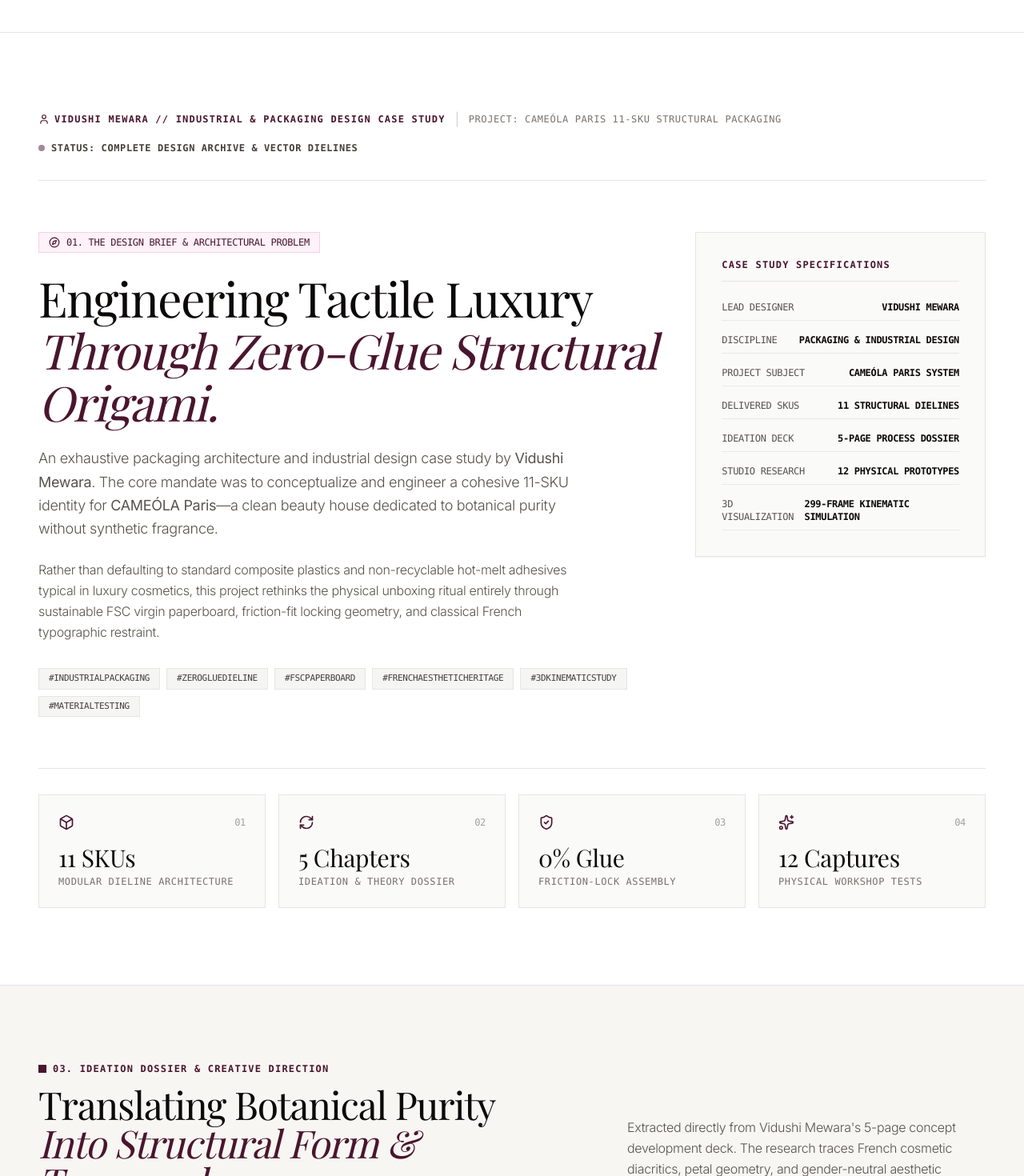
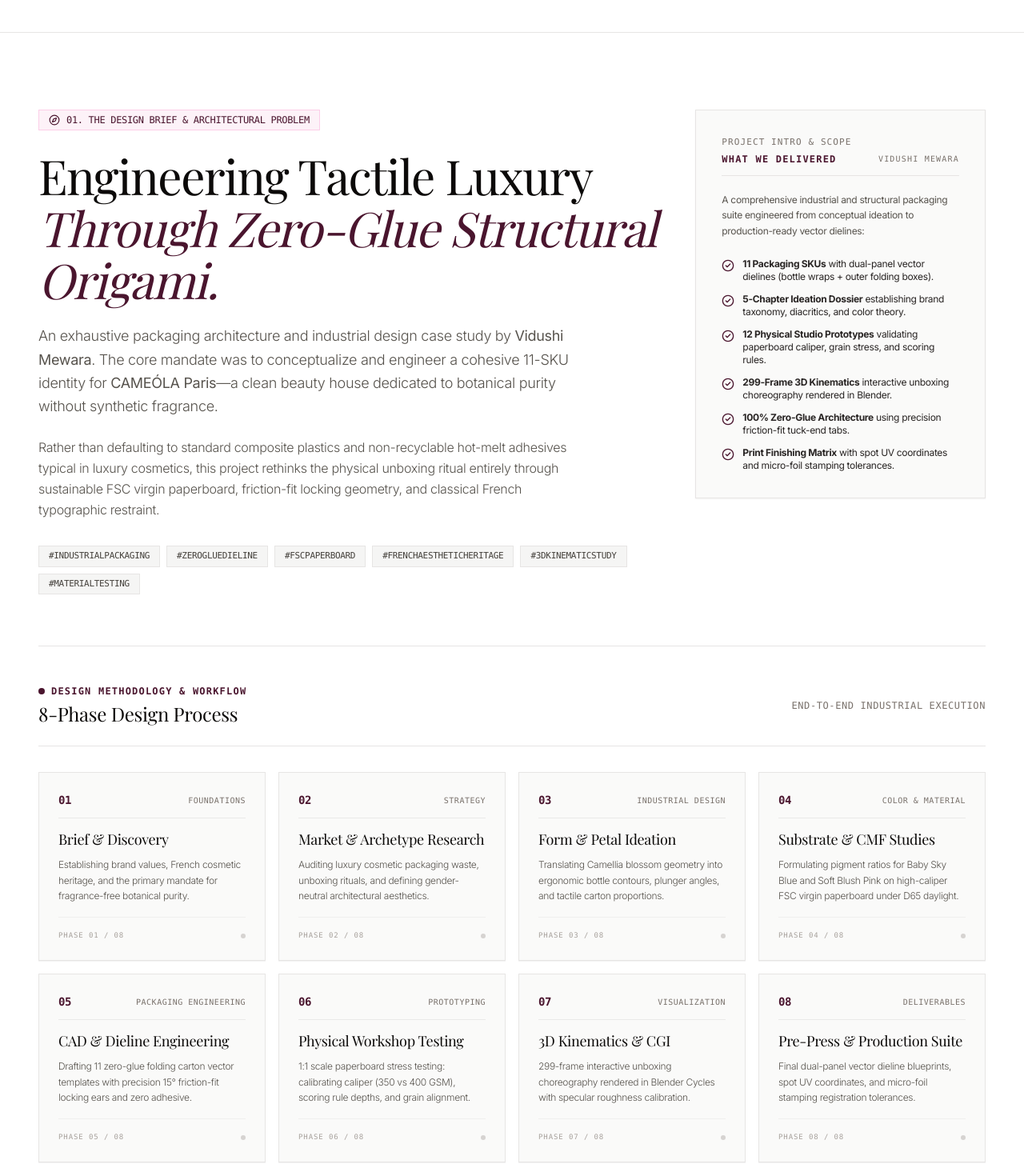
Before and after one commit to krishna0tak/portfolio, a React (Vite) app: page / in a window 1280 px wide. Shown: the part 3560-5030 px from the top of the page at 80% size. Built offline with nearby package versions, Linux system fonts and the light colour scheme; a web font is replaced by a local one.

Commit message:
feat(phase-8): remove pre-header, add deliverables intro, and add 8-card design process grid

```diff
--- a/src/components/HeroSection.jsx
+++ b/src/components/HeroSection.jsx
@@ -1,33 +1,63 @@
 import React from 'react';
-import { ArrowDownRight, Box, ShieldCheck, RefreshCw, Sparkles, Compass, Layers, CheckCircle2, User } from 'lucide-react';
+import { Compass, CheckCircle2, Box, Sparkles, Layers, Cpu, Wrench, Palette, FileText, CheckSquare } from 'lucide-react';
+
+const DESIGN_PROCESS_STEPS = [
+  {
+    step: '01',
+    title: 'Brief & Discovery',
+    category: 'Foundations',
+    desc: 'Establishing brand values, French cosmetic heritage, and the primary mandate for fragrance-free botanical purity.',
+  },
+  {
+    step: '02',
+    title: 'Market & Archetype Research',
+    category: 'Strategy',
+    desc: 'Auditing luxury cosmetic packaging waste, unboxing rituals, and defining gender-neutral architectural aesthetics.',
+  },
+  {
+    step: '03',
+    title: 'Form & Petal Ideation',
+    category: 'Industrial Design',
+    desc: 'Translating Camellia blossom geometry into ergonomic bottle contours, plunger angles, and tactile carton proportions.',
+  },
+  {
+    step: '04',
+    title: 'Substrate & CMF Studies',
+    category: 'Color & Material',
+    desc: 'Formulating pigment ratios for Baby Sky Blue and Soft Blush Pink on high-caliper FSC virgin paperboard under D65 daylight.',
+  },
+  {
+    step: '05',
+    title: 'CAD & Dieline Engineering',
+    category: 'Packaging Engineering',
+    desc: 'Drafting 11 zero-glue folding carton vector templates with precision 15° friction-fit locking ears and zero adhesive.',
+  },
+  {
+    step: '06',
+    title: 'Physical Workshop Testing',
+    category: 'Prototyping',
+    desc: '1:1 scale paperboard stress testing: calibrating caliper (350 vs 400 GSM), scoring rule depths, and grain alignment.',
+  },
+  {
+    step: '07',
+    title: '3D Kinematics & CGI',
+    category: 'Visualization',
+    desc: '299-frame interactive unboxing choreography rendered in Blender Cycles with specular roughness calibration.',
+  },
+  {
+    step: '08',
+    title: 'Pre-Press & Production Suite',
+    category: 'Deliverables',
+    desc: 'Final dual-panel vector dieline blueprints, spot UV coordinates, and micro-foil stamping registration tolerances.',
+  },
+];
 
 export default function HeroSection() {
   return (
     <section id="overview" className="relative py-24 bg-white border-t border-b border-stone-200 scroll-mt-20">
       <div className="max-w-7xl mx-auto px-6 md:px-12">
-        {/* Editorial Top Metadata Header */}
-        <div className="flex flex-wrap items-center justify-between gap-4 pb-8 border-b border-stone-200">
-          <div className="flex items-center gap-3 flex-wrap">
-            <span className="font-mono text-xs text-[#4A152E] uppercase tracking-widest font-semibold flex items-center gap-1.5">
-              <User className="w-3.5 h-3.5" />
-              VIDUSHI MEWARA // INDUSTRIAL & PACKAGING DESIGN CASE STUDY
-            </span>
-            <span className="text-stone-300">|</span>
-            <span className="font-mono text-xs text-stone-500 uppercase tracking-wider">
-              PROJECT: CAMEÓLA PARIS 11-SKU STRUCTURAL PACKAGING
-            </span>
-          </div>
-
-          <div className="flex items-center gap-2">
-            <span className="inline-block w-2 h-2 rounded-full bg-[#4A152E] animate-pulse" />
-            <span className="font-mono text-xs text-stone-700 uppercase tracking-wider font-semibold">
-              STATUS: COMPLETE DESIGN ARCHIVE & VECTOR DIELINES
-            </span>
-          </div>
-        </div>
-
-        {/* Case Study Statement & Challenge */}
-        <div className="grid grid-cols-1 lg:grid-cols-12 gap-12 py-16 items-start">
+        {/* Case Study Statement & Challenge (Starts immediately after scroll unboxing) */}
+        <div className="grid grid-cols-1 lg:grid-cols-12 gap-12 pb-16 items-start">
           <div className="lg:col-span-8 space-y-6">
             <div className="inline-flex items-center gap-2 px-3 py-1 bg-pink-50 border border-pink-200 font-mono text-xs text-[#4A152E]">
               <Compass className="w-3.5 h-3.5" />
@@ -71,95 +101,103 @@
             </div>
           </div>
 
-          <div className="lg:col-span-4 space-y-6 bg-stone-50 p-8 border border-stone-200 shadow-xs">
-            <h3 className="font-mono text-xs uppercase tracking-widest text-[#4A152E] font-semibold border-b border-stone-200 pb-3">
-              CASE STUDY SPECIFICATIONS
-            </h3>
-            <div className="space-y-4">
-              <div className="flex items-center justify-between text-xs font-mono text-stone-600 border-b border-stone-200/80 pb-2">
-                <span>LEAD DESIGNER</span>
-                <span className="text-stone-950 font-semibold">VIDUSHI MEWARA</span>
+          {/* WHAT WE DELIVERED // PROJECT INTRO */}
+          <div className="lg:col-span-4 space-y-5 bg-stone-50 p-8 border border-stone-200 shadow-xs">
+            <div>
+              <span className="font-mono text-[11px] text-stone-500 uppercase tracking-widest block mb-1">
+                PROJECT INTRO & SCOPE
+              </span>
+              <h3 className="font-mono text-xs uppercase tracking-widest text-[#4A152E] font-semibold border-b border-stone-200 pb-3 flex items-center justify-between">
+                <span>WHAT WE DELIVERED</span>
+                <span className="text-[10px] text-stone-500 font-normal">VIDUSHI MEWARA</span>
+              </h3>
+            </div>
+
+            <p className="text-xs text-stone-600 font-sans leading-relaxed">
+              A comprehensive industrial and structural packaging suite engineered from conceptual ideation to production-ready vector dielines:
+            </p>
+
+            <div className="space-y-3 pt-1">
+              <div className="flex items-start gap-2.5 text-xs text-stone-800">
+                <CheckCircle2 className="w-4 h-4 text-[#4A152E] shrink-0 mt-0.5" />
+                <span><strong>11 Packaging SKUs</strong> with dual-panel vector dielines (bottle wraps + outer folding boxes).</span>
               </div>
-              <div className="flex items-center justify-between text-xs font-mono text-stone-600 border-b border-stone-200/80 pb-2">
-                <span>DISCIPLINE</span>
-                <span className="text-stone-950 font-semibold">PACKAGING & INDUSTRIAL DESIGN</span>
+              <div className="flex items-start gap-2.5 text-xs text-stone-800">
+                <CheckCircle2 className="w-4 h-4 text-[#4A152E] shrink-0 mt-0.5" />
+                <span><strong>5-Chapter Ideation Dossier</strong> establishing brand taxonomy, diacritics, and color theory.</span>
               </div>
-              <div className="flex items-center justify-between text-xs font-mono text-stone-600 border-b border-stone-200/80 pb-2">
-                <span>PROJECT SUBJECT</span>
-                <span className="text-stone-950 font-semibold">CAMEÓLA PARIS SYSTEM</span>
+              <div className="flex items-start gap-2.5 text-xs text-stone-800">
+                <CheckCircle2 className="w-4 h-4 text-[#4A152E] shrink-0 mt-0.5" />
+                <span><strong>12 Physical Studio Prototypes</strong> validating paperboard caliper, grain stress, and scoring rules.</span>
               </div>
-              <div className="flex items-center justify-between text-xs font-mono text-stone-600 border-b border-stone-200/80 pb-2">
-                <span>DELIVERED SKUS</span>
-                <span className="text-stone-950 font-semibold">11 STRUCTURAL DIELINES</span>
+              <div className="flex items-start gap-2.5 text-xs text-stone-800">
+                <CheckCircle2 className="w-4 h-4 text-[#4A152E] shrink-0 mt-0.5" />
+                <span><strong>299-Frame 3D Kinematics</strong> interactive unboxing choreography rendered in Blender.</span>
               </div>
-              <div className="flex items-center justify-between text-xs font-mono text-stone-600 border-b border-stone-200/80 pb-2">
-                <span>IDEATION DECK</span>
-                <span className="text-stone-950 font-semibold">5-PAGE PROCESS DOSSIER</span>
+              <div className="flex items-start gap-2.5 text-xs text-stone-800">
+                <CheckCircle2 className="w-4 h-4 text-[#4A152E] shrink-0 mt-0.5" />
+                <span><strong>100% Zero-Glue Architecture</strong> using precision friction-fit tuck-end tabs.</span>
               </div>
-              <div className="flex items-center justify-between text-xs font-mono text-stone-600 border-b border-stone-200/80 pb-2">
-                <span>STUDIO RESEARCH</span>
-                <span className="text-stone-950 font-semibold">12 PHYSICAL PROTOTYPES</span>
-              </div>
-              <div className="flex items-center justify-between text-xs font-mono text-stone-600 border-b border-stone-200/80 pb-2">
-                <span>3D VISUALIZATION</span>
-                <span className="text-stone-950 font-semibold">299-FRAME KINEMATIC SIMULATION</span>
+              <div className="flex items-start gap-2.5 text-xs text-stone-800">
+                <CheckCircle2 className="w-4 h-4 text-[#4A152E] shrink-0 mt-0.5" />
+                <span><strong>Print Finishing Matrix</strong> with spot UV coordinates and micro-foil stamping tolerances.</span>
               </div>
             </div>
           </div>
         </div>
 
-        {/* Case Study Metric Cards */}
-        <div className="grid grid-cols-2 md:grid-cols-4 gap-4 pt-8 border-t border-stone-200">
-          <div className="p-6 bg-stone-50 border border-stone-200 hover:border-[#4A152E]/30 transition-colors">
-            <div className="flex items-center justify-between text-stone-700 mb-4">
-              <Box className="w-5 h-5 text-[#4A152E]" />
-              <span className="font-mono text-xs text-stone-400">01</span>
+        {/* 8-Card Design Process Grid */}
+        <div className="pt-12 border-t border-stone-200">
+          <div className="flex flex-col sm:flex-row sm:items-center justify-between gap-4 pb-6 mb-8 border-b border-stone-200">
+            <div>
+              <div className="flex items-center gap-2 mb-1">
+                <span className="w-2 h-2 rounded-full bg-[#4A152E]" />
+                <span className="font-mono text-xs uppercase tracking-widest text-[#4A152E] font-semibold">
+                  DESIGN METHODOLOGY & WORKFLOW
+                </span>
+              </div>
+              <h3 className="font-serif text-2xl text-stone-950 font-normal">
+                8-Phase Design Process
+              </h3>
             </div>
-            <div className="font-serif text-3xl text-stone-950 font-normal mb-1">
-              11 SKUs
-            </div>
-            <p className="font-mono text-xs text-stone-500 uppercase tracking-wider">
-              Modular Dieline Architecture
-            </p>
+            <span className="font-mono text-xs text-stone-500 uppercase tracking-wider">
+              END-TO-END INDUSTRIAL EXECUTION
+            </span>
           </div>
 
-          <div className="p-6 bg-stone-50 border border-stone-200 hover:border-[#4A152E]/30 transition-colors">
-            <div className="flex items-center justify-between text-stone-700 mb-4">
-              <RefreshCw className="w-5 h-5 text-[#4A152E]" />
-              <span className="font-mono text-xs text-stone-400">02</span>
-            </div>
-            <div className="font-serif text-3xl text-stone-950 font-normal mb-1">
-              5 Chapters
-            </div>
-            <p className="font-mono text-xs text-stone-500 uppercase tracking-wider">
-              Ideation & Theory Dossier
-            </p>
-          </div>
+          <div className="grid grid-cols-1 sm:grid-cols-2 lg:grid-cols-4 gap-4">
+            {DESIGN_PROCESS_STEPS.map((step) => (
+              <div
+                key={step.step}
+                className="p-6 bg-stone-50 border border-stone-200 hover:border-[#4A152E]/40 hover:bg-white transition-all duration-200 flex flex-col justify-between group shadow-2xs"
+              >
+                <div>
+                  <div className="flex items-center justify-between pb-3 mb-3 border-b border-stone-200/80">
+                    <span className="font-mono text-sm font-bold text-[#4A152E]">
+                      {step.step}
+                    </span>
+                    <span className="font-mono text-[10px] uppercase text-stone-500 tracking-wider">
+                      {step.category}
+                    </span>
+                  </div>
 
-          <div className="p-6 bg-stone-50 border border-stone-200 hover:border-[#4A152E]/30 transition-colors">
-            <div className="flex items-center justify-between text-stone-700 mb-4">
-              <ShieldCheck className="w-5 h-5 text-[#4A152E]" />
-              <span className="font-mono text-xs text-stone-400">03</span>
-            </div>
-            <div className="font-serif text-3xl text-stone-950 font-normal mb-1">
-              0% Glue
-            </div>
-            <p className="font-mono text-xs text-stone-500 uppercase tracking-wider">
-              Friction-Lock Assembly
-            </p>
-          </div>
+                  <h4 className="font-serif text-lg text-stone-950 font-normal mb-2 group-hover:text-[#4A152E] transition-colors">
+                    {step.title}
+                  </h4>
 
-          <div className="p-6 bg-stone-50 border border-stone-200 hover:border-[#4A152E]/30 transition-colors">
-            <div className="flex items-center justify-between text-stone-700 mb-4">
-              <Sparkles className="w-5 h-5 text-[#4A152E]" />
-              <span className="font-mono text-xs text-stone-400">04</span>
-            </div>
-            <div className="font-serif text-3xl text-stone-950 font-normal mb-1">
-              12 Captures
-            </div>
-            <p className="font-mono text-xs text-stone-500 uppercase tracking-wider">
-              Physical Workshop Tests
-            </p>
+                  <p className="font-sans text-xs text-stone-600 font-light leading-relaxed">
+                    {step.desc}
+                  </p>
+                </div>
+
+                <div className="pt-4 mt-4 border-t border-stone-200/50 flex items-center justify-between">
+                  <span className="font-mono text-[9px] uppercase tracking-widest text-stone-400">
+                    PHASE {step.step} / 08
+                  </span>
+                  <div className="w-1.5 h-1.5 rounded-full bg-stone-300 group-hover:bg-[#4A152E] transition-colors" />
+                </div>
+              </div>
+            ))}
           </div>
         </div>
       </div>
```
